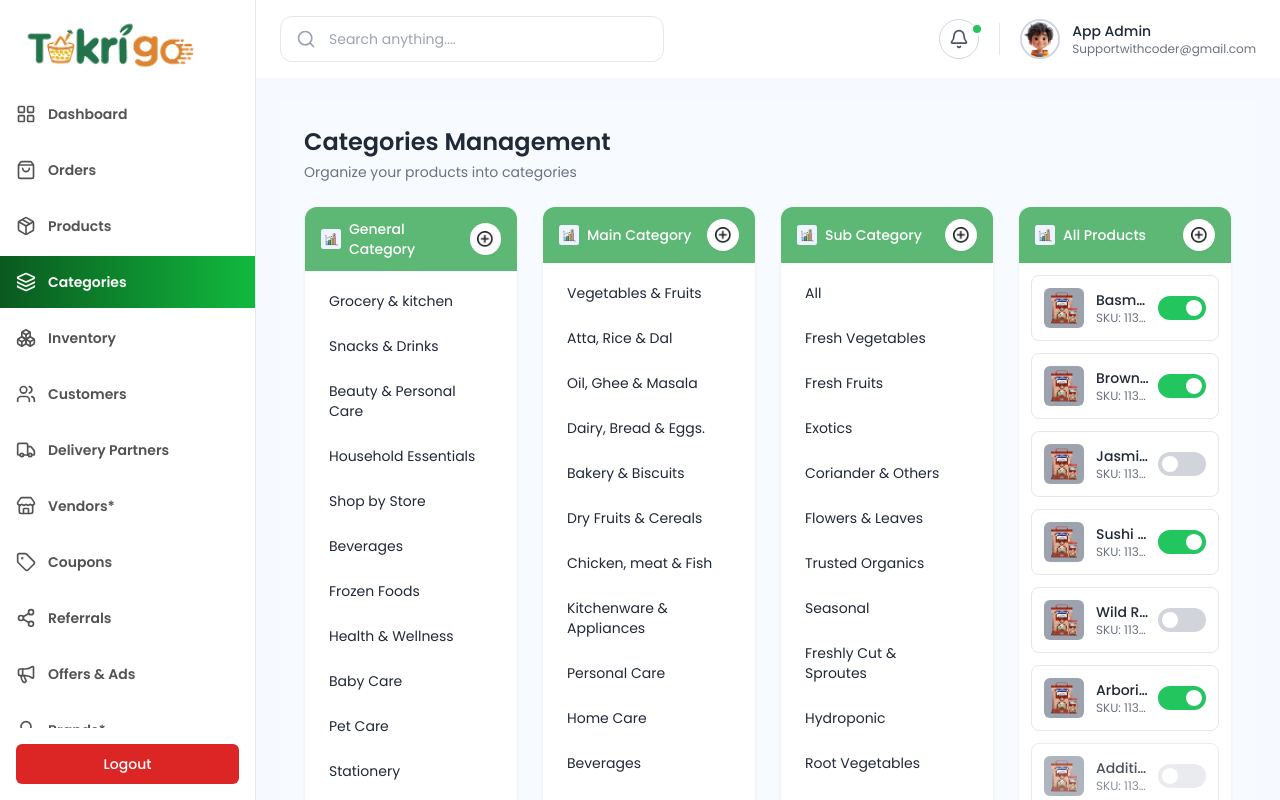
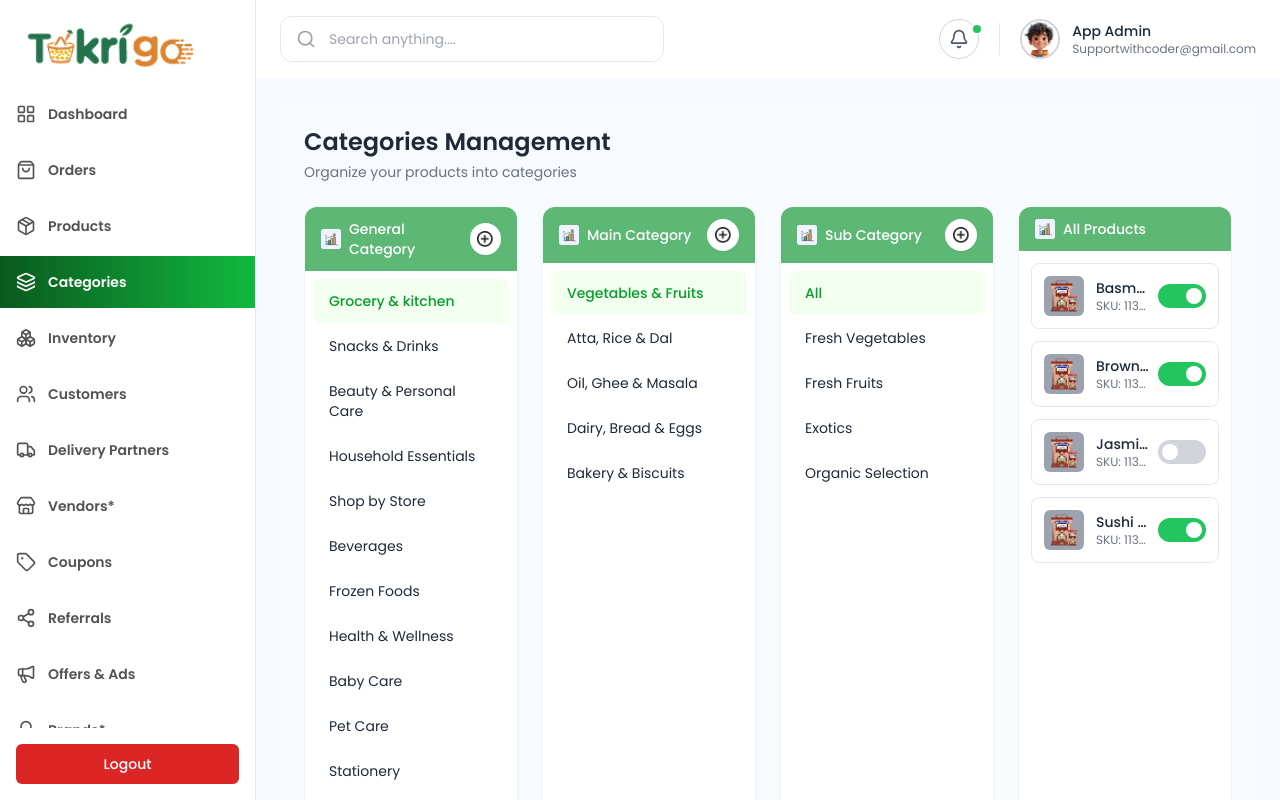
Before and after one commit to Roshani-sahu/Tokrigo-Admin, a React (Vite) app in the folder frontend/: page /categories in a window 1280 px wide. Built offline with nearby package versions, Linux system fonts and the light colour scheme.

Commit message:
commit111

```diff
--- a/frontend/src/components/categoriesComp/CategoryManagement.tsx
+++ b/frontend/src/components/categoriesComp/CategoryManagement.tsx
@@ -1,21 +1,24 @@
 import React, { useState } from 'react'
-import { MoreVertical } from 'lucide-react'
+import { MoreVertical, X } from 'lucide-react'
 
 type ListItemProps = {
   label: string
   active?: boolean
   showMenu?: boolean
+  onClick?: () => void
 }
 
 const ListItem: React.FC<ListItemProps> = ({
   label,
   active = false,
-  showMenu = true
+  showMenu = true,
+  onClick
 }) => {
   return (
     <div
+      onClick={onClick}
       className={`group flex items-center justify-between px-4 py-3 rounded-md cursor-pointer transition-all duration-200
-        ${active ? 'text-[#039E2D] font-medium' : 'text-gray-800'}
+        ${active ? 'text-[#039E2D] font-medium bg-[#F3FFEF]' : 'text-gray-800'}
         hover:bg-[#F3FFEF] hover:text-[#039E2D]`}
     >
       <span className='text-sm'>{label}</span>
@@ -30,17 +33,87 @@ const ListItem: React.FC<ListItemProps> = ({
   )
 }
 
-const CardHeader = ({ title }: { title: string }) => (
+type CardHeaderProps = {
+  title: string
+  onAddClick?: () => void
+  showAdd?: boolean
+}
+
+const CardHeader: React.FC<CardHeaderProps> = ({ title, onAddClick, showAdd = true }) => (
   <div className='flex items-center justify-between bg-[#5DB875] text-white px-4 py-3 rounded-t-xl'>
     <div className='flex items-center gap-2 text-sm font-medium'>
       <img src='/icons/GraphIcon.png' alt='icon' className='w-5 h-5' />
       {title}
     </div>
-    <div className='w-8 h-8 bg-white rounded-full flex items-center justify-center shadow-sm hover:shadow-md transition-shadow duration-200'>
-      <img src='/icons/plusIcon.png' alt='Add' className='w-4 h-4' />
-    </div>
+    {showAdd && (
+      <button
+        onClick={onAddClick}
+        className='w-8 h-8 bg-white rounded-full flex items-center justify-center shadow-sm hover:shadow-md transition-shadow duration-200 cursor-pointer'
+      >
+        <img src='/icons/plusIcon.png' alt='Add' className='w-4 h-4' />
+      </button>
+    )}
   </div>
 )
+
+type DialogProps = {
+  isOpen: boolean
+  title: string
+  placeholder: string
+  onClose: () => void
+  onSubmit: (value: string) => void
+}
+
+const Dialog: React.FC<DialogProps> = ({ isOpen, title, placeholder, onClose, onSubmit }) => {
+  const [value, setValue] = useState('')
+
+  const handleSubmit = () => {
+    if (value.trim()) {
+      onSubmit(value.trim())
+      setValue('')
+    }
+  }
+
+  if (!isOpen) return null
+
+  return (
+    <div className='fixed inset-0 bg-black bg-opacity-50 flex items-center justify-center z-50'>
+      <div className='bg-white rounded-lg shadow-lg p-6 w-96'>
+        <div className='flex items-center justify-between mb-4'>
+          <h2 className='text-xl font-semibold text-gray-800'>{title}</h2>
+          <button
+            onClick={onClose}
+            className='text-gray-500 hover:text-gray-700'
+          >
+            <X size={20} />
+          </button>
+        </div>
+        <input
+          type='text'
+          value={value}
+          onChange={(e) => setValue(e.target.value)}
+          placeholder={placeholder}
+          className='w-full px-4 py-2 border border-gray-300 rounded-md focus:outline-none focus:ring-2 focus:ring-[#5DB875] mb-6'
+          onKeyPress={(e) => e.key === 'Enter' && handleSubmit()}
+        />
+        <div className='flex gap-3 justify-end'>
+          <button
+            onClick={onClose}
+            className='px-4 py-2 border border-gray-300 rounded-md text-gray-700 hover:bg-gray-50 transition-colors'
+          >
+            Cancel
+          </button>
+          <button
+            onClick={handleSubmit}
+            className='px-4 py-2 bg-[#5DB875] text-white rounded-md hover:bg-[#4a9a64] transition-colors'
+          >
+            Create
+          </button>
+        </div>
+      </div>
+    </div>
+  )
+}
 
 interface ProductItem {
   id: number
@@ -48,56 +121,151 @@ interface ProductItem {
   sku: string
   image: string
   enabled: boolean
+  subCategory: string
 }
 
-const CategoryManagement: React.FC = () => {
-  // State for product toggles
-  const [products, setProducts] = useState<ProductItem[]>([
+interface CategoryData {
+  general: string[]
+  main: { [key: string]: string[] }
+  sub: { [key: string]: string[] }
+}
+
+const INITIAL_CATEGORIES: CategoryData = {
+  general: [
+    'Grocery & kitchen',
+    'Snacks & Drinks',
+    'Beauty & Personal Care',
+    'Household Essentials',
+    'Shop by Store',
+    'Beverages',
+    'Frozen Foods',
+    'Health & Wellness',
+    'Baby Care',
+    'Pet Care',
+    'Stationery',
+    'Home Decor',
+    'Electronics',
+    'Clothing & Apparel',
+    'Sports & Outdoors'
+  ],
+  main: {
+    'Grocery & kitchen': [
+      'Vegetables & Fruits',
+      'Atta, Rice & Dal',
+      'Oil, Ghee & Masala',
+      'Dairy, Bread & Eggs',
+      'Bakery & Biscuits'
+    ],
+    'Snacks & Drinks': [
+      'Snacks & Instant Food',
+      'Beverages',
+      'Cookies & Crackers'
+    ],
+    'Beauty & Personal Care': [
+      'Personal Care',
+      'Cosmetics',
+      'Hair Care'
+    ]
+  },
+  sub: {
+    'Vegetables & Fruits': ['All', 'Fresh Vegetables', 'Fresh Fruits', 'Exotics', 'Organic Selection'],
+    'Atta, Rice & Dal': ['All', 'Rice', 'Atta', 'Dal'],
+    'Oil, Ghee & Masala': ['All', 'Oils', 'Ghee', 'Spices'],
+    'Snacks & Instant Food': ['All', 'Chips', 'Namkeen', 'Noodles'],
+    'Beverages': ['All', 'Tea', 'Coffee', 'Juices'],
+    'Personal Care': ['All', 'Soaps', 'Shampoo', 'Deodorant']
+  }
+}
+
+const PRODUCTS_BY_SUB_CATEGORY: { [key: string]: ProductItem[] } = {
+  'Vegetables & Fruits': [
     {
       id: 1,
       name: 'Basmati Rice',
       sku: '113053',
       image: '/icons/basmatiImg.png',
-      enabled: true
+      enabled: true,
+      subCategory: 'Fresh Vegetables'
     },
     {
       id: 2,
       name: 'Brown Rice',
       sku: '113054',
       image: '/icons/basmatiImg.png',
-      enabled: true
+      enabled: true,
+      subCategory: 'Fresh Fruits'
     },
     {
       id: 3,
       name: 'Jasmine Rice',
       sku: '113055',
       image: '/icons/basmatiImg.png',
-      enabled: false
+      enabled: false,
+      subCategory: 'Fresh Vegetables'
     },
     {
       id: 4,
       name: 'Sushi Rice',
       sku: '113056',
       image: '/icons/basmatiImg.png',
-      enabled: true
-    },
+      enabled: true,
+      subCategory: 'Exotics'
+    }
+  ],
+  'Atta, Rice & Dal': [
     {
       id: 5,
       name: 'Wild Rice',
       sku: '113057',
       image: '/icons/basmatiImg.png',
-      enabled: false
+      enabled: false,
+      subCategory: 'Rice'
     },
     {
       id: 6,
       name: 'Arborio Rice',
       sku: '113058',
       image: '/icons/basmatiImg.png',
-      enabled: true
+      enabled: true,
+      subCategory: 'Rice'
     }
-  ])
+  ]
+}
 
-  // Toggle product enabled state
+const CategoryManagement: React.FC = () => {
+  const [categories, setCategories] = useState<CategoryData>(INITIAL_CATEGORIES)
+  const [selectedGeneral, setSelectedGeneral] = useState('Grocery & kitchen')
+  const [selectedMain, setSelectedMain] = useState('Vegetables & Fruits')
+  const [selectedSub, setSelectedSub] = useState('All')
+
+  const [products, setProducts] = useState<ProductItem[]>(PRODUCTS_BY_SUB_CATEGORY['Vegetables & Fruits'] || [])
+
+  const [openDialog, setOpenDialog] = useState<string | null>(null)
+
+  const mainCategories = categories.main[selectedGeneral] || []
+  const subCategories = categories.sub[selectedMain] || []
+
+  const handleGeneralSelect = (category: string) => {
+    setSelectedGeneral(category)
+    const newMainCats = categories.main[category] || []
+    setSelectedMain(newMainCats[0] || '')
+    const newSubCats = categories.sub[newMainCats[0] || ''] || []
+    setSelectedSub(newSubCats[0] || '')
+    setProducts(PRODUCTS_BY_SUB_CATEGORY[newMainCats[0] || ''] || [])
+  }
+
+  const handleMainSelect = (category: string) => {
+    setSelectedMain(category)
+    const newSubCats = categories.sub[category] || []
+    setSelectedSub(newSubCats[0] || '')
+    setProducts(PRODUCTS_BY_SUB_CATEGORY[category] || [])
+  }
+
+  const handleSubSelect = (category: string) => {
+    setSelectedSub(category)
+    setProducts(PRODUCTS_BY_SUB_CATEGORY[selectedMain] || [])
+  }
+
   const toggleProduct = (id: number) => {
     setProducts(
       products.map(product =>
@@ -106,8 +274,36 @@ const CategoryManagement: React.FC = () => {
     )
   }
 
+  const handleAddCategory = (type: 'general' | 'main' | 'sub', value: string) => {
+    setCategories(prev => {
+      if (type === 'general') {
+        return {
+          ...prev,
+          general: [...prev.general, value]
+        }
+      } else if (type === 'main') {
+        return {
+          ...prev,
+          main: {
+            ...prev.main,
+            [selectedGeneral]: [...(prev.main[selectedGeneral] || []), value]
+          }
+        }
+      } else {
+        return {
+          ...prev,
+          sub: {
+            ...prev.sub,
+            [selectedMain]: [...(prev.sub[selectedMain] || []), value]
+          }
+        }
+      }
+    })
+    setOpenDialog(null)
+  }
+
   return (
-    <div className='bg-[#f7faff] h-screen overflow-hidden p-3 md:p-4 lg:p-6'>
+    <div className='bg-[#f7faff] h-screen  p-3 md:p-4 lg:p-6'>
       {/* PAGE TITLE */}
       <div className='mb-4 md:mb-5 lg:mb-6'>
         <h1 className='text-lg md:text-xl lg:text-2xl font-semibold text-gray-800'>
@@ -122,81 +318,62 @@ const CategoryManagement: React.FC = () => {
       <div className='grid grid-cols-1 sm:grid-cols-2 lg:grid-cols-4 gap-3 md:gap-4 lg:gap-6 h-[calc(100vh-90px)] md:h-[calc(100vh-110px)] lg:h-[calc(100vh-130px)]'>
         {/* GENERAL CATEGORY */}
         <div className='bg-white rounded-xl shadow-sm border border-gray-100 flex flex-col h-full'>
-          <CardHeader title='General Category' />
+          <CardHeader
+            title='General Category'
+            onAddClick={() => setOpenDialog('general')}
+          />
           <div className='p-2 space-y-[1px] overflow-y-auto flex-grow scrollbar-thin scrollbar-thumb-gray-300 scrollbar-track-gray-100'>
-            <ListItem label='Grocery & kitchen' />
-            <ListItem label='Snacks & Drinks' />
-            <ListItem label='Beauty & Personal Care' />
-            <ListItem label='Household Essentials' />
-            <ListItem label='Shop by Store' showMenu={false} />
-            <ListItem label='Beverages' />
-            <ListItem label='Frozen Foods' />
-            <ListItem label='Health & Wellness' />
-            <ListItem label='Baby Care' />
-            <ListItem label='Pet Care' />
-            <ListItem label='Stationery' />
-            <ListItem label='Home Decor' />
-            <ListItem label='Electronics' />
-            <ListItem label='Clothing & Apparel' />
-            <ListItem label='Sports & Outdoors' />
+            {categories.general.map(category => (
+              <ListItem
+                key={category}
+                label={category}
+                active={selectedGeneral === category}
+                showMenu={category !== 'Shop by Store'}
+                onClick={() => handleGeneralSelect(category)}
+              />
+            ))}
           </div>
         </div>
 
         {/* MAIN CATEGORY */}
         <div className='bg-white rounded-xl shadow-sm border border-gray-100 flex flex-col h-full'>
-          <CardHeader title='Main Category' />
+          <CardHeader
+            title='Main Category'
+            onAddClick={() => setOpenDialog('main')}
+          />
           <div className='p-2 space-y-[1px] overflow-y-auto flex-grow scrollbar-thin scrollbar-thumb-gray-300 scrollbar-track-gray-100'>
-            <ListItem label='Vegetables & Fruits' />
-            <ListItem label='Atta, Rice & Dal' />
-            <ListItem label='Oil, Ghee & Masala' />
-            <ListItem label='Dairy, Bread & Eggs.' />
-            <ListItem label='Bakery & Biscuits' />
-            <ListItem label='Dry Fruits & Cereals' />
-            <ListItem label='Chicken, meat & Fish' />
-            <ListItem label='Kitchenware & Appliances' />
-            <ListItem label='Personal Care' />
-            <ListItem label='Home Care' />
-            <ListItem label='Beverages' />
-            <ListItem label='Snacks & Instant Food' />
-            <ListItem label='Baby Care' />
-            <ListItem label='Pet Care' />
-            <ListItem label='Pharmacy' />
-            <ListItem label='Garden & Outdoor' />
-            <ListItem label='Books & Media' />
-            <ListItem label='Office Supplies' />
+            {mainCategories.map(category => (
+              <ListItem
+                key={category}
+                label={category}
+                active={selectedMain === category}
+                onClick={() => handleMainSelect(category)}
+              />
+            ))}
           </div>
         </div>
 
         {/* SUB CATEGORY */}
         <div className='bg-white rounded-xl shadow-sm border border-gray-100 flex flex-col h-full'>
-          <CardHeader title='Sub Category' />
+          <CardHeader
+            title='Sub Category'
+            onAddClick={() => setOpenDialog('sub')}
+          />
           <div className='p-2 space-y-[1px] overflow-y-auto flex-grow scrollbar-thin scrollbar-thumb-gray-300 scrollbar-track-gray-100'>
-            <ListItem label='All' />
-            <ListItem label='Fresh Vegetables' />
-            <ListItem label='Fresh Fruits' />
-            <ListItem label='Exotics' />
-            <ListItem label='Coriander & Others' />
-            <ListItem label='Flowers & Leaves' />
-            <ListItem label='Trusted Organics' />
-            <ListItem label='Seasonal' />
-            <ListItem label='Freshly Cut & Sproutes' />
-            <ListItem label='Hydroponic' />
-            <ListItem label='Root Vegetables' />
-            <ListItem label='Leafy Greens' />
-            <ListItem label='Berries' />
-            <ListItem label='Citrus Fruits' />
-            <ListItem label='Tropical Fruits' />
-            <ListItem label='Organic Selection' />
-            <ListItem label='Herbs' />
-            <ListItem label='Mushrooms' />
-            <ListItem label='Peppers' />
-            <ListItem label='Potatoes & Onions' />
+            {subCategories.map(category => (
+              <ListItem
+                key={category}
+                label={category}
+                active={selectedSub === category}
+                onClick={() => handleSubSelect(category)}
+              />
+            ))}
           </div>
         </div>
 
         {/* ALL PRODUCTS */}
         <div className='bg-white rounded-xl shadow-sm border border-gray-100 flex flex-col h-full'>
-          <CardHeader title='All Products' />
+          <CardHeader title='All Products' showAdd={false} />
           <div className='p-3 space-y-3 overflow-y-auto flex-grow scrollbar-thin scrollbar-thumb-gray-300 scrollbar-track-gray-100'>
             {products.map(product => (
               <div
@@ -221,7 +398,6 @@ const CategoryManagement: React.FC = () => {
                   </div>
                 </div>
 
-                {/* TOGGLE SWITCH */}
                 <button
                   onClick={() => toggleProduct(product.id)}
                   className={`relative w-12 h-6 rounded-full transition-all duration-300 focus:outline-none focus:ring-2 focus:ring-offset-2 focus:ring-green-500 flex-shrink-0 ml-2 ${
@@ -238,40 +414,32 @@ const CategoryManagement: React.FC = () => {
                 </button>
               </div>
             ))}
-
-            {/* Additional product items for scroll */}
-            {Array.from({ length: 8 }).map((_, i) => (
-              <div
-                key={i + 7}
-                className='flex items-center justify-between border border-gray-200 rounded-lg p-3 hover:bg-gray-50 transition-all duration-200 hover:shadow-sm opacity-80'
-              >
-                <div className='flex items-center gap-3 min-w-0 flex-1'>
-                  <div className='w-10 h-10 bg-gray-400 rounded-md flex items-center justify-center overflow-hidden flex-shrink-0'>
-                    <img
-                      src='/icons/basmatiImg.png'
-                      alt='Product'
-                      className='w-8 h-8 object-contain'
-                    />
-                  </div>
-                  <div className='min-w-0'>
-                    <p className='text-sm font-medium text-gray-800 truncate'>
-                      Additional Product {i + 1}
-                    </p>
-                    <p className='text-xs text-gray-500 truncate'>
-                      SKU: 11{3000 + i}
-                    </p>
-                  </div>
-                </div>
-
-                {/* Disabled Toggle */}
-                <div className='relative w-12 h-6 bg-gray-200 rounded-full flex-shrink-0 ml-2'>
-                  <span className='absolute top-1 left-1 w-4 h-4 bg-white rounded-full' />
-                </div>
-              </div>
-            ))}
           </div>
         </div>
       </div>
+
+      {/* DIALOGS */}
+      <Dialog
+        isOpen={openDialog === 'general'}
+        title='Add General Category'
+        placeholder='Enter general category name'
+        onClose={() => setOpenDialog(null)}
+        onSubmit={(value) => handleAddCategory('general', value)}
+      />
+      <Dialog
+        isOpen={openDialog === 'main'}
+        title='Add Main Category'
+        placeholder='Enter main category name'
+        onClose={() => setOpenDialog(null)}
+        onSubmit={(value) => handleAddCategory('main', value)}
+      />
+      <Dialog
+        isOpen={openDialog === 'sub'}
+        title='Add Sub Category'
+        placeholder='Enter sub category name'
+        onClose={() => setOpenDialog(null)}
+        onSubmit={(value) => handleAddCategory('sub', value)}
+      />
 
       {/* Mobile Navigation Indicator (only visible on mobile) */}
       <div className='sm:hidden fixed bottom-4 left-1/2 transform -translate-x-1/2 bg-white rounded-full shadow-lg px-4 py-2 flex items-center gap-1 border border-gray-200'>
```
